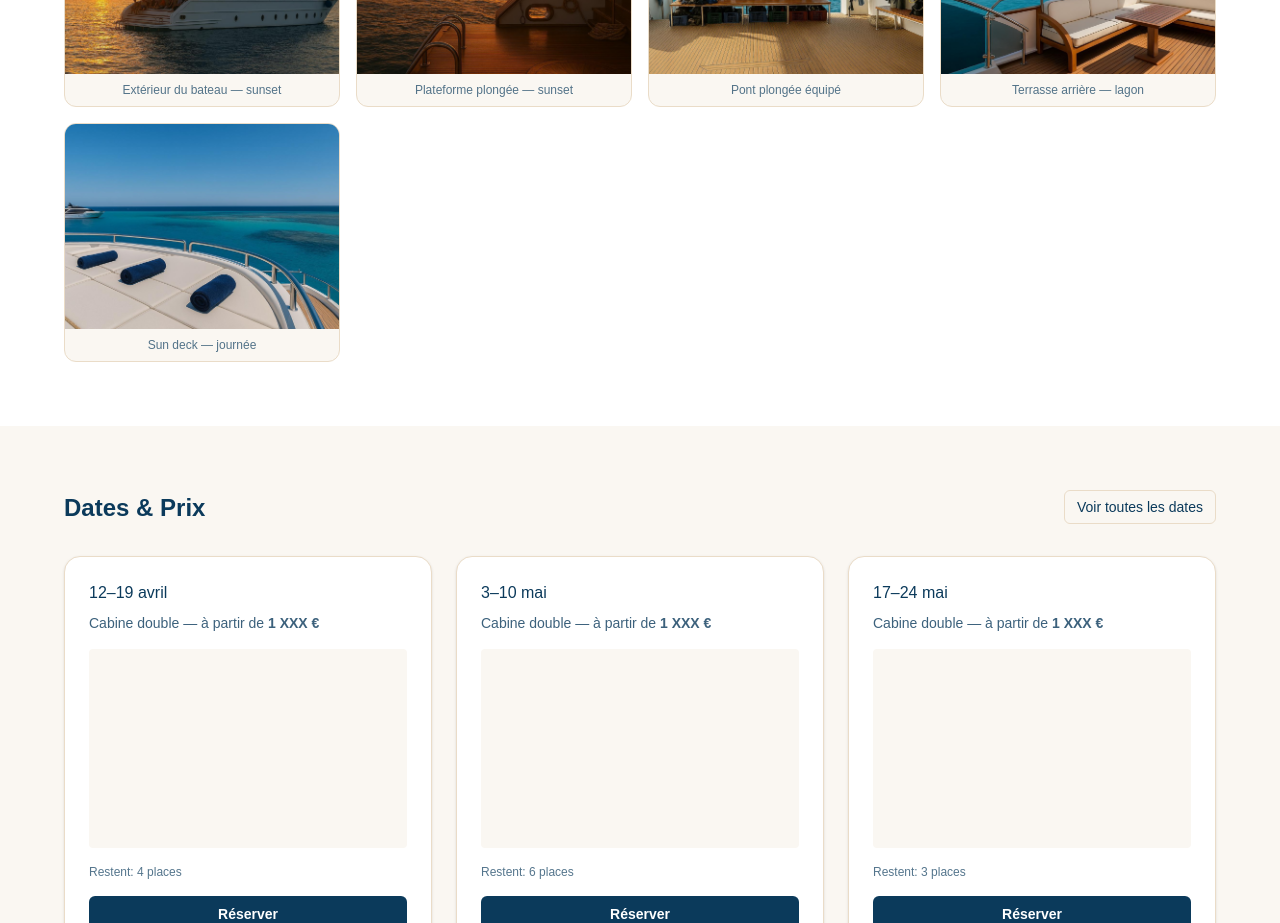
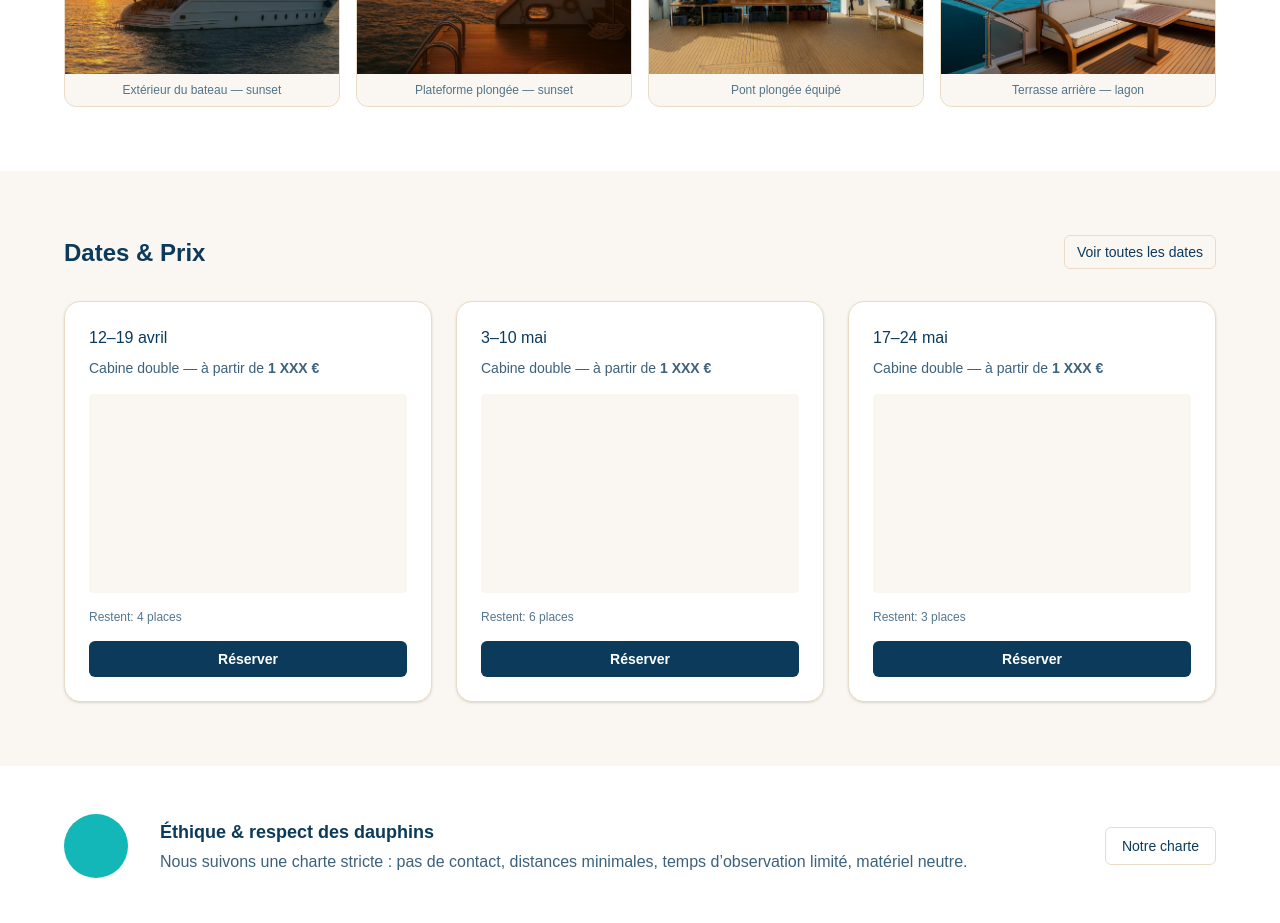
Before and after one commit to ArnaudVarela/DolphinSataya, a Next.js app: page / in a window 1280 px wide. Shown: the part 3780-4703 px from the top of the page. Built offline with nearby package versions, Linux system fonts and the light colour scheme.

Commit message:
Update boatImages.ts

```diff
--- a/app/data/boatImages.ts
+++ b/app/data/boatImages.ts
@@ -10,5 +10,4 @@ export const boatImages: BoatImage[] = [
   { src: "/images/boat/dive-platform-sunset-fins.jpg", alt: "Plateforme plongée au sunset avec palmes — ambiance fin de journée.", caption: "Plateforme plongée — sunset" },
   { src: "/images/boat/dive-deck-tanks-setup.jpg", alt: "Pont plongée équipé de blocs et rangements — organisation à bord.", caption: "Pont plongée équipé" },
   { src: "/images/boat/aft-terrace-lagoon-view.jpg", alt: "Terrasse arrière avec banquette et vue sur le lagon de Sataya.", caption: "Terrasse arrière — lagon" },
-  { src: "/images/boat/sundeck-daylight-lagoon.jpg", alt: "Sun deck de jour avec vue sur le lagon turquoise — Mer Rouge.", caption: "Sun deck — journée" },
-];
+ ];
```
